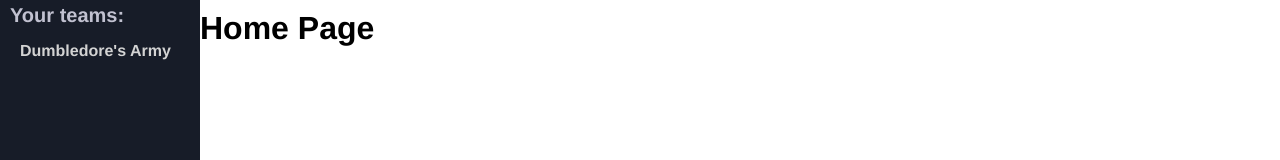
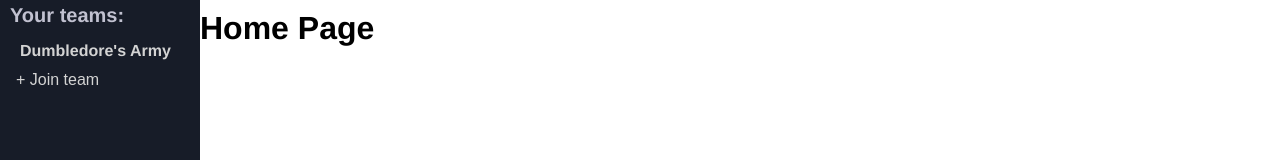
Before and after one commit to riley-worthington/suggestion-box, a React (Create React App) app in the folder frontend/: page /signin in a window 1280 px wide. Both pictures are taken after a click on the button "Sign In". Shown: the part 141-301 px from the top of the page. Built offline with nearby package versions, Linux system fonts and the light colour scheme.

Commit message:
add join team button and remember selected team

```diff
--- a/frontend/src/Home/Feed/Post/Post.css
+++ b/frontend/src/Home/Feed/Post/Post.css
@@ -49,4 +49,5 @@
   margin: 0;
   text-decoration: underline;
   cursor: pointer;
+  color: black;
 }
--- a/frontend/src/Home/Feed/Post/Post.js
+++ b/frontend/src/Home/Feed/Post/Post.js
@@ -55,7 +55,11 @@ class Post extends Component {
             {post.content}
           </p>
           <p className='comments-tag'>
-            {numComments + (numComments === 1 ? ' comment' : ' comments')}
+            <Link
+              to={`/posts/${postId}`}
+              className='comments-tag' >
+              {numComments + (numComments === 1 ? ' comment' : ' comments')}
+            </Link>
           </p>
         </div>
       </article>
--- a/frontend/src/Home/Feed/PostFeed/postFeedReducers.js
+++ b/frontend/src/Home/Feed/PostFeed/postFeedReducers.js
@@ -14,7 +14,8 @@ const initialState = {
   loadPostListPending: false,
   postList: [],
   pendingPost: false,
-  newPost: null
+  newPost: null,
+  selectedTeam: null
 }
 
 export const postList = (state=initialState, action={}) => {
@@ -23,7 +24,8 @@ export const postList = (state=initialState, action={}) => {
     case LOAD_POST_LIST_REQUEST:
       return {
         ...state,
-        loadPostListPending: true
+        loadPostListPending: true,
+        selectedTeam: payload
       };
     case LOAD_POST_LIST_SUCCESS:
       const postIds = payload.map(post => post.postId)
--- a/frontend/src/Home/Home.js
+++ b/frontend/src/Home/Home.js
@@ -12,7 +12,8 @@ import { signOut } from '../Auth/authActions';
 
 const mapStateToProps = state => {
   return {
-    currentUser: state.auth.currentUser
+    currentUser: state.auth.currentUser,
+    selectedTeam: state.postList.selectedTeam,
   }
 }
 
@@ -50,9 +51,9 @@ class Home extends Component {
   }
 
   render() {
-    const currentUser = this.props.currentUser;
-    const { onSignOut, match } = this.props;
+    const { currentUser, selectedTeam, onSignOut, match } = this.props;
     const teamId = +match.params.teamId;
+    const postId = +match.params.postId;
 
     return (
       <div className='home-container'>
@@ -63,7 +64,7 @@ class Home extends Component {
           />
         </header>
         <nav className='sidebar' role='navigation'>
-          <SideBar teamIds={currentUser.teams} />
+          <SideBar teamIds={currentUser.teams} selected={selectedTeam}/>
         </nav>
         <main className='home-content'>
           {this.bodyLoader()}
--- a/frontend/src/home/SideBar/SideBar.css
+++ b/frontend/src/home/SideBar/SideBar.css
@@ -1,10 +1,15 @@
 
 
 .sidebar-team {
+  font-size: 16px;
   color: lightgrey;
   padding: 10px 10px 10px 20px;
   text-decoration: none;
   font-weight: bold;
+}
+
+.sidebar-team.selected {
+  color: #71eeb8 !important;
 }
 
 .sidebar-title {
@@ -19,3 +24,17 @@
   margin: 0;
   padding: 0;
 }
+
+.join-team-button {
+  background: transparent;
+  color: lightgrey;
+  font-size: 16px;
+  margin: 10px;
+  border: none;
+  cursor: pointer;
+  outline: none;
+}
+
+.join-team-button:hover {
+  color: grey;
+}
--- a/frontend/src/home/SideBar/SideBar.js
+++ b/frontend/src/home/SideBar/SideBar.js
@@ -4,7 +4,9 @@ import './SideBar.css';
 
 import { teams } from '../../fakeDatabase';
 
-const SideBar = ({ teamIds }) => {
+
+const SideBar = ({ teamIds, selected }) => {
+  console.log('selected', selected)
   const currTeams = teamIds.map(id => teams[id]);
   return (
     <Fragment>
@@ -14,20 +16,18 @@ const SideBar = ({ teamIds }) => {
 
       <ul className='group-list'>
         {currTeams.map((team, i) =>
-          <li>
+          <li key={team.teamId}>
             <NavLink
-              className='sidebar-team'
+              className={'sidebar-team' + (team.teamId === selected ? ' selected' : '')}
               to={`/teams/${team.teamId}`}
-              key={team.teamId}
-              activeStyle={{
-                fontWeight: 'bold',
-                color: '#71eeb8'
-              }}>
+            >
               {team.name}
             </NavLink>
           </li>
         )}
       </ul>
+
+      <button className='join-team-button'>+ Join team</button>
     </Fragment>
   )
 }
```
